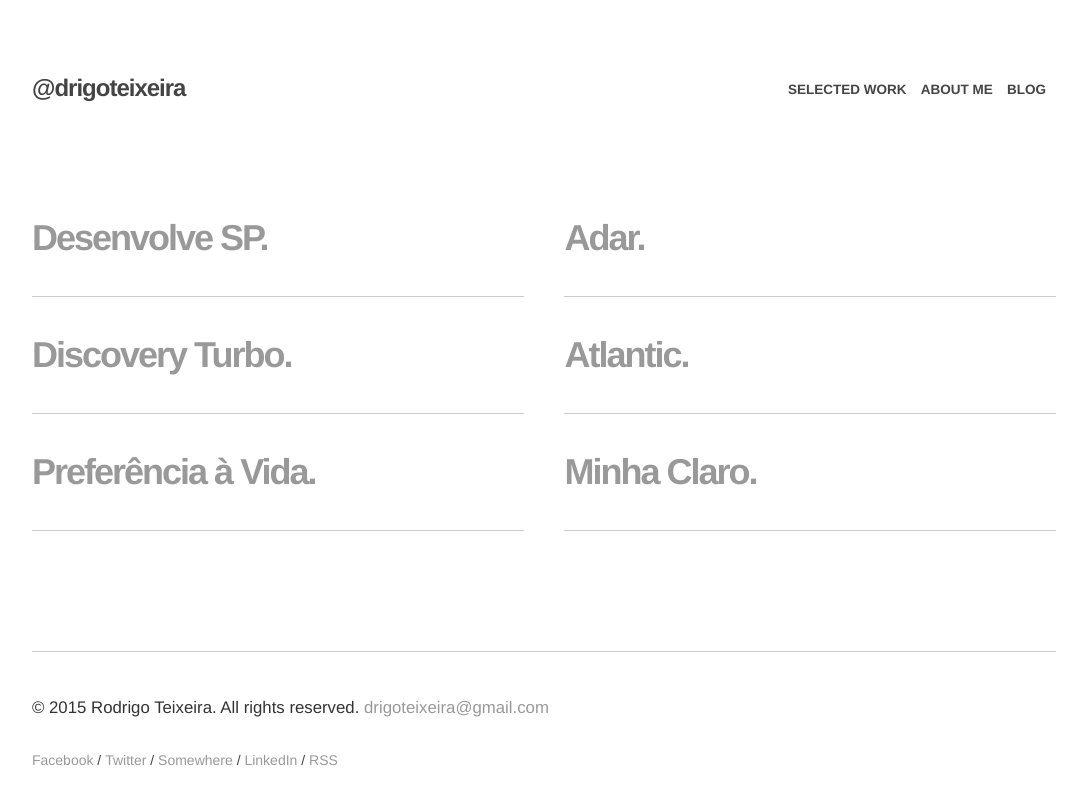
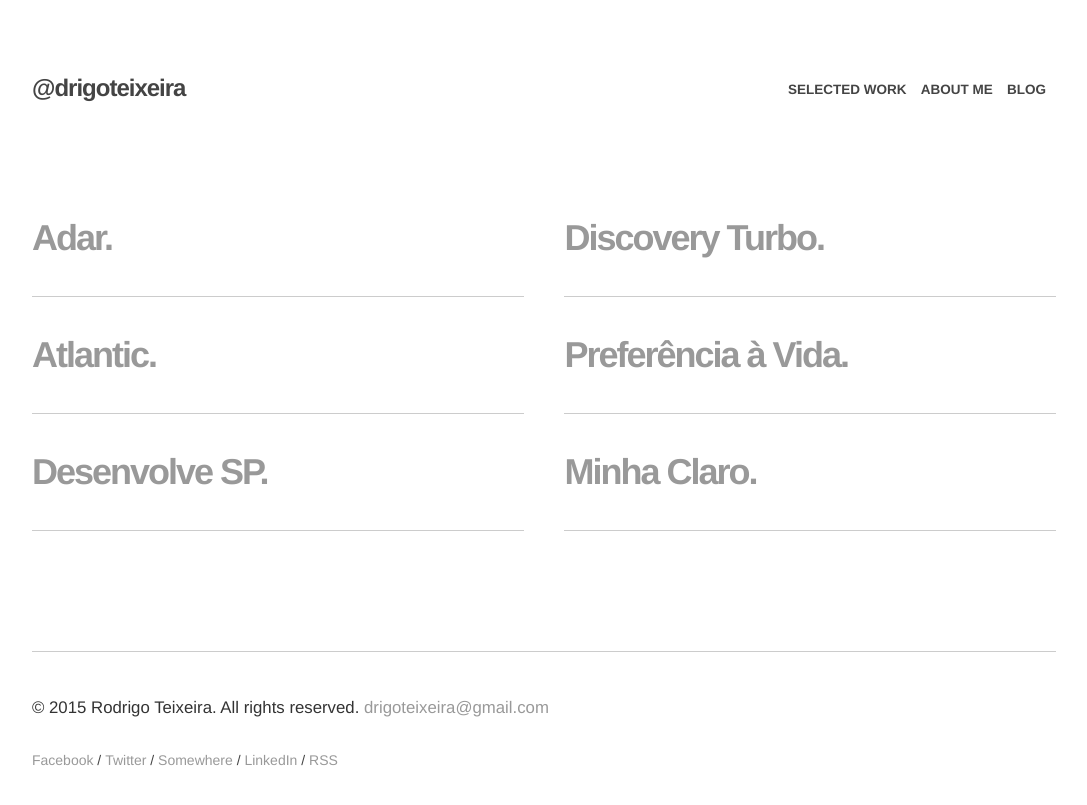
Before and after one commit to drigoteixeira/drigoteixeira.github.io, a Jekyll site: the page built from selectedwork/index.html, in a window 1280 px wide. Shown: the top 805 px of the page, without its empty margins (96-1183 px from the left). Built offline with Jekyll 4.4.1, drawn with Linux system fonts in a browser that asks for light colours; nearby versions of some CDN libraries; some of the changed lines change nothing that is shown.

Commit message:
Update index of selectec projetc

```diff
--- a/selectedwork/index.html
+++ b/selectedwork/index.html
@@ -5,13 +5,13 @@
 <div class="container project">
 	<div class="row">
 		<div class="six columns">
+			<h2><a href="/selectedwork/adar/">Adar.</a></h2>
+			<h2><a href="/selectedwork/atlantic/">Atlantic.</a></h2>
 			<h2><a href="/selectedwork/desenvolvesp/">Desenvolve SP.</a></h2>
+		</div>
+		<div class="six columns">
 			<h2><a href="/selectedwork/discoveryturbo/">Discovery Turbo.</a></h2>
 			<h2><a href="/selectedwork/preferencia/">Preferência à Vida.</a></h2>
-		</div>
-		<div class="six columns">
-			<h2><a href="/selectedwork/adar/">Adar.</a></h2>
-			<h2><a href="/selectedwork/atlantic/">Atlantic.</a></h2>
 			<h2><a href="/selectedwork/minhaclaro/">Minha Claro.</a></h2>
 		</div>
 	</div>
```
